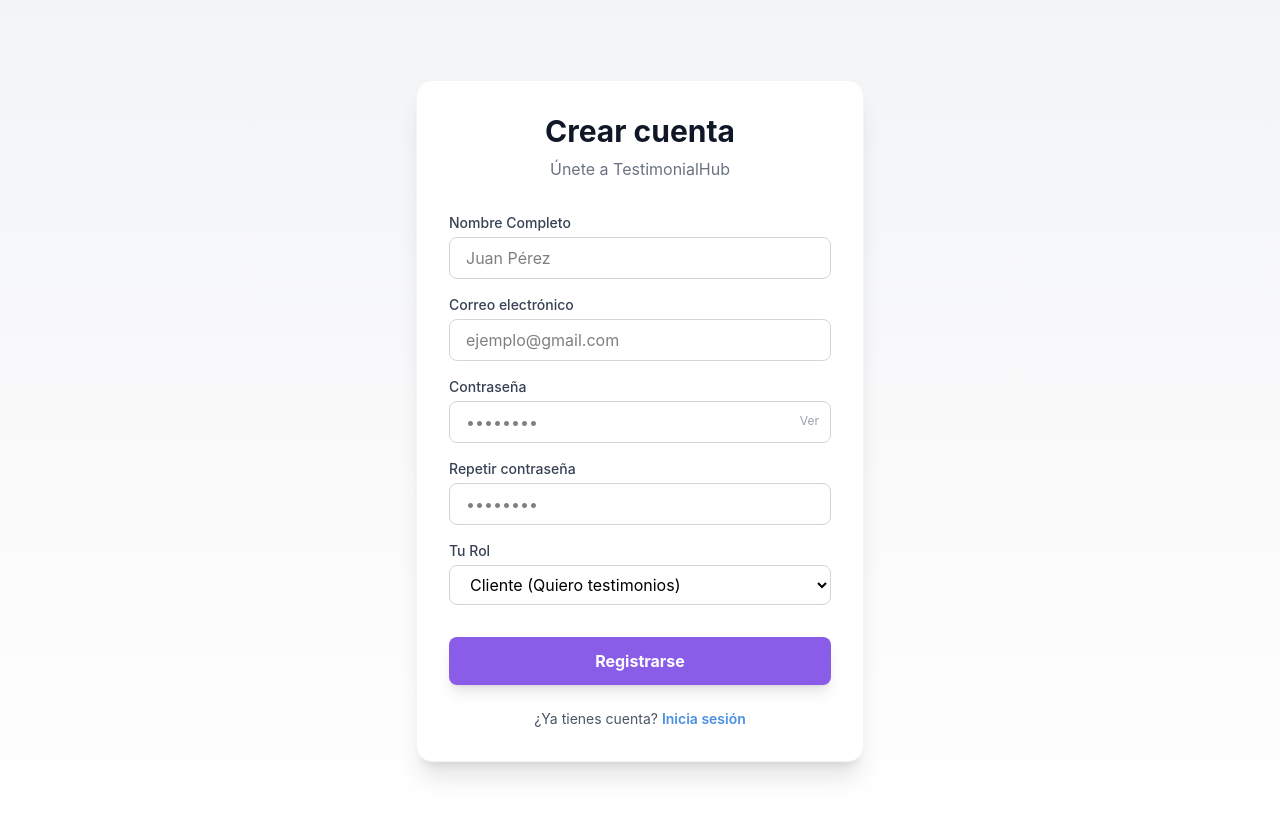
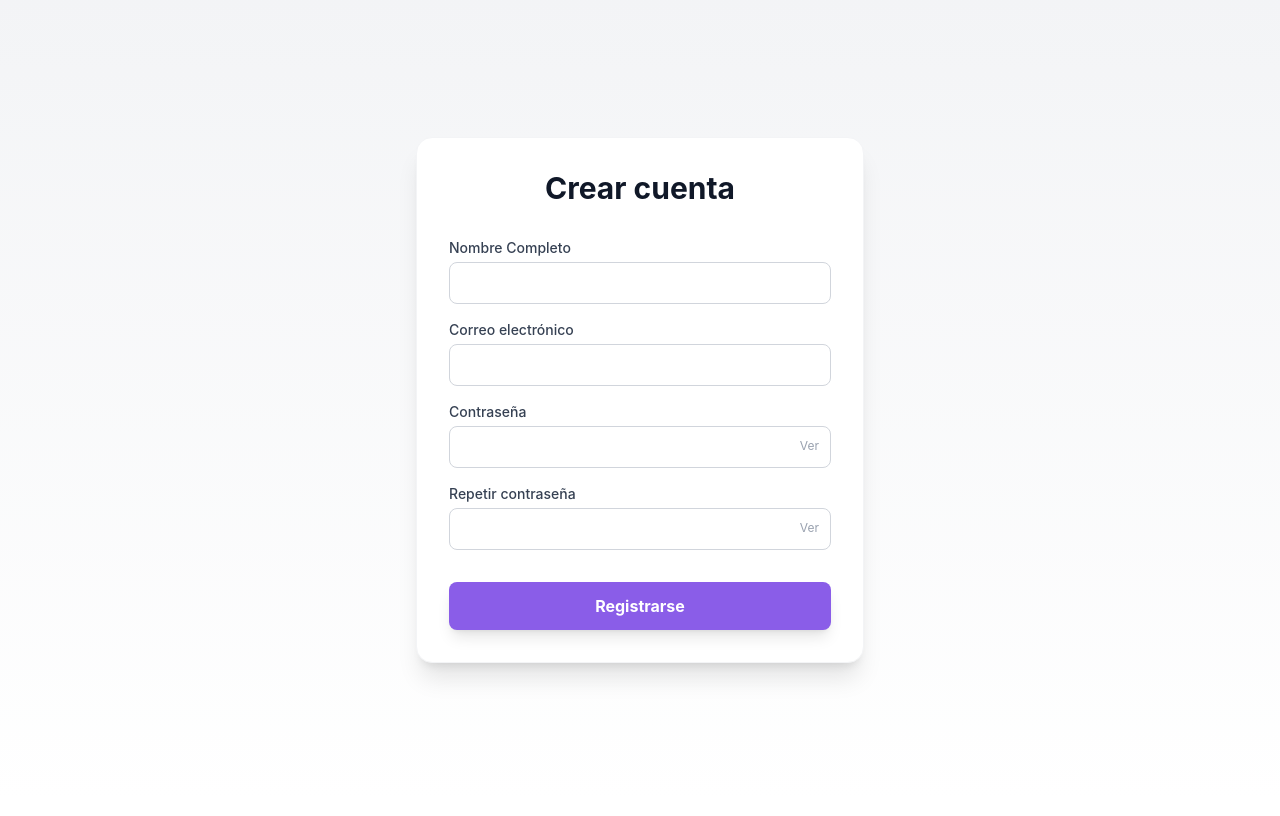
Before and after one commit to No-Country-simulation/S03-26-Equipo08-WebApp, a React (Vite) app in the folder frontend/: page /register in a window 1280 px wide. Shown: the top 816 px of the page. Built offline with nearby package versions, Linux system fonts and the light colour scheme.

Commit message:
feat: conexion de  registro con backend y modal de error

```diff
--- a/frontend/src/pages/AuthPage.jsx
+++ b/frontend/src/pages/AuthPage.jsx
@@ -1,64 +1,82 @@
 import React, { useState } from 'react';
-import { useNavigate } from 'react-router-dom';
+import { useNavigate, useLocation } from 'react-router-dom';
 
 const AuthPage = () => {
   const [formData, setFormData] = useState({ email: '', password: '' });
+  const [loginError, setLoginError] = useState(false); // Estado para el error de contraseña
   const navigate = useNavigate();
+  const location = useLocation();
+
+  const successMessage = location.state?.successMessage;
 
   const handleChange = (e) => {
     setFormData({ ...formData, [e.target.name]: e.target.value });
+    if (loginError) setLoginError(false); // Limpia el error al escribir de nuevo
   };
 
-  const handleSubmit = (e) => {
+  const handleSubmit = async (e) => {
     e.preventDefault();
-    console.log("Login intentado con:", formData);
-    navigate('/dashboard');
+    try {
+      const response = await fetch('http://localhost:8080/api/auth/login', {
+        method: 'POST',
+        headers: { 'Content-Type': 'application/json' },
+        body: JSON.stringify(formData),
+      });
+
+      if (response.ok) {
+        const data = await response.json();
+        if(data.token) localStorage.setItem('token', data.token);
+        navigate('/dashboard');
+      } else {
+        // Si el status es 401 o 403 (error de credenciales)
+        setLoginError(true);
+      }
+    } catch (error) {
+      console.error("Error de conexión");
+    }
   };
 
   return (
     <div className="min-h-screen flex items-center justify-center bg-gradient-to-b from-gray-100 to-white font-sans px-4">
       <div className="max-w-md w-full bg-white p-10 rounded-2xl shadow-xl border border-gray-100">
 
-        {/* LOGO SECCIÓN: Margen inferior reducido (mb-4) para subirlo */}
         <div className="flex flex-col items-center mb-4">
-          <img
-            src="/src/assets/logo.png" // Mantenemos tu ruta funcional
-            alt="TestimonialHub Logo"
-            className="w-64 h-auto object-contain"
-          />
+          <img src="/src/assets/logo.png" alt="Logo" className="w-64 h-auto object-contain" />
         </div>
+
+        {successMessage && (
+          <div className="mb-6 p-3 bg-green-100 border border-green-400 text-green-700 text-sm rounded-lg text-center font-semibold">
+            {successMessage}
+          </div>
+        )}
 
         <form onSubmit={handleSubmit} className="space-y-5">
           <input
-            name="email"
-            type="email"
-            placeholder="Correo electrónico (ejemplo@gmail.com)"
-            className="w-full px-4 py-3 border border-gray-300 rounded-lg focus:ring-2 focus:ring-[#4A90E2] outline-none transition-all"
+            name="email" type="email" placeholder="Correo electrónico" required
+            className="w-full px-4 py-3 border border-gray-300 rounded-lg focus:ring-2 focus:ring-[#4A90E2] outline-none"
             onChange={handleChange}
-            required
           />
-          <input
-            name="password"
-            type="password"
-            placeholder="Contraseña"
-            className="w-full px-4 py-3 border border-gray-300 rounded-lg focus:ring-2 focus:ring-[#8A5DE8] outline-none transition-all"
-            onChange={handleChange}
-            required
-          />
+          <div>
+            <input
+              name="password" type="password" placeholder="Contraseña" required
+              className={`w-full px-4 py-3 border ${loginError ? 'border-red-500' : 'border-gray-300'} rounded-lg focus:ring-2 focus:ring-[#8A5DE8] outline-none transition-all`}
+              onChange={handleChange}
+            />
+            {loginError && (
+              <p className="text-red-500 text-xs mt-2 font-semibold italic text-center">
+                Contraseña incorrecta. Por favor intente nuevamente.
+              </p>
+            )}
+          </div>
 
-          <button type="submit"
-            className="w-full py-3 bg-[#8A5DE8] hover:bg-[#7a4ddb] text-white font-bold rounded-lg shadow-lg transform transition-all active:scale-95">
+          <button type="submit" className="w-full py-3 bg-[#8A5DE8] hover:bg-[#7a4ddb] text-white font-bold rounded-lg shadow-lg transition-all active:scale-95">
             Ingresar
           </button>
         </form>
 
-        {/* Margen superior reducido (mt-6) */}
         <p className="text-center mt-6 text-sm text-gray-600">
           ¿No tienes cuenta?
-          <button
-            onClick={() => navigate('/register')}
-            className="text-[#4A90E2] font-semibold hover:underline ml-1"
-          >
+          <button onClick={() => navigate('/register')} className="text-[#4A90E2] font-semibold hover:underline ml-1">
             Regístrate aquí
           </button>
         </p>
--- a/frontend/src/pages/RegisterPage.jsx
+++ b/frontend/src/pages/RegisterPage.jsx
@@ -2,124 +2,127 @@ import React, { useState, useEffect } from 'react';
 import { useNavigate } from 'react-router-dom';
 
 const RegisterPage = () => {
-  const [formData, setFormData] = useState({
-    fullName: '', email: '', companyName: '', password: '', confirmPassword: '', role: 'client'
-  });
-
+  const [formData, setFormData] = useState({ name: '', email: '', password: '', confirmPassword: '' });
   const [passwordError, setPasswordError] = useState('');
   const [matchError, setMatchError] = useState('');
   const [showPassword, setShowPassword] = useState(false);
+  const [showConfirmPassword, setShowConfirmPassword] = useState(false); // Ver confirmación
+  const [isSubmitting, setIsSubmitting] = useState(false);
+  const [showEmailModal, setShowEmailModal] = useState(false); // Modal personalizado
+
   const navigate = useNavigate();
 
   const handleChange = (e) => {
     setFormData({ ...formData, [e.target.name]: e.target.value });
   };
 
-  // Validaciones en tiempo real
   useEffect(() => {
-    // 1. Validar longitud
-    if (formData.password.length > 0 && formData.password.length < 8) {
-      setPasswordError('Mínimo 8 caracteres');
-    } else {
-      setPasswordError('');
-    }
-
-    // 2. Validar coincidencia
-    if (formData.confirmPassword.length > 0 && formData.password !== formData.confirmPassword) {
-      setMatchError('Las contraseñas no coinciden');
-    } else {
-      setMatchError('');
-    }
+    if (formData.password.length > 0 && formData.password.length < 8) setPasswordError('Mínimo 8 caracteres');
+    else setPasswordError('');
+    if (formData.confirmPassword.length > 0 && formData.password !== formData.confirmPassword) setMatchError('Las contraseñas no coinciden');
+    else setMatchError('');
   }, [formData.password, formData.confirmPassword]);
 
-  const handleSubmit = (e) => {
+  const handleSubmit = async (e) => {
     e.preventDefault();
     if (!passwordError && !matchError) {
-      console.log("Registro exitoso", formData);
-      navigate('/dashboard');
+      setIsSubmitting(true);
+      try {
+        const dataToSend = { name: formData.name, email: formData.email, password: formData.password, role: 'client' };
+        const response = await fetch('http://localhost:8080/api/auth/register', {
+          method: 'POST',
+          headers: { 'Content-Type': 'application/json' },
+          body: JSON.stringify(dataToSend),
+        });
+
+        if (response.ok) {
+          navigate('/', { state: { successMessage: "¡Cuenta registrada con éxito!" } });
+        } else {
+          const data = await response.json();
+          // Si el backend dice que el usuario ya existe:
+          if (data.message && data.message.includes("registrado") || response.status === 409 || response.status === 400) {
+            setShowEmailModal(true);
+          } else {
+            alert("Error: " + data.message);
+          }
+        }
+      } catch (error) {
+        console.error("Error de conexión");
+      } finally {
+        setIsSubmitting(false);
+      }
     }
   };
 
   return (
-    <div className="min-h-screen flex items-center justify-center bg-gradient-to-b from-gray-100 to-white font-sans px-4 py-12">
+    <div className="min-h-screen flex items-center justify-center bg-gradient-to-b from-gray-100 to-white font-sans px-4 py-12 relative">
+
+      {/* MODAL PERSONALIZADO (Aparece en el medio) */}
+      {showEmailModal && (
+        <div className="fixed inset-0 z-50 flex items-center justify-center bg-white/30 backdrop-blur-sm transition-all">
+          <div className="bg-gradient-to-br from-gray-900 to-black w-80 p-6 rounded-xl shadow-2xl relative border border-gray-700">
+            {/* Cruz Roja arriba a la derecha */}
+            <button
+              onClick={() => setShowEmailModal(false)}
+              className="absolute top-2 right-3 text-red-500 hover:text-red-400 text-2xl font-bold transition-colors"
+            >
+              ×
+            </button>
+            <div className="text-center mt-2">
+              <p className="text-gray-300 text-lg font-medium">
+                Este mail ya pertenece a una cuenta.
+              </p>
+            </div>
+          </div>
+        </div>
+      )}
+
       <div className="max-w-md w-full bg-white p-8 rounded-2xl shadow-xl border border-gray-100 my-8">
-        <div className="text-center mb-8">
-          <h2 className="text-3xl font-bold text-gray-900 font-sans">Crear cuenta</h2>
-          <p className="text-gray-500 mt-2">Únete a TestimonialHub</p>
-        </div>
-
+        <h2 className="text-3xl font-bold text-center text-gray-900 mb-8">Crear cuenta</h2>
         <form onSubmit={handleSubmit} className="space-y-4">
           <div>
             <label className="block text-sm font-medium text-gray-700 mb-1">Nombre Completo</label>
-            <input name="fullName" type="text" required onChange={handleChange}
-              className="w-full px-4 py-2 border border-gray-300 rounded-lg focus:ring-2 focus:ring-[#8A5DE8] outline-none" placeholder="Juan Pérez" />
+            <input name="name" type="text" required onChange={handleChange} className="w-full px-4 py-2 border border-gray-300 rounded-lg outline-none" />
           </div>
 
           <div>
             <label className="block text-sm font-medium text-gray-700 mb-1">Correo electrónico</label>
-            <input name="email" type="email" required onChange={handleChange}
-              className="w-full px-4 py-2 border border-gray-300 rounded-lg focus:ring-2 focus:ring-[#4A90E2] outline-none" placeholder="ejemplo@gmail.com" />
+            <input name="email" type="email" required onChange={handleChange} className="w-full px-4 py-2 border border-gray-300 rounded-lg outline-none" />
           </div>
 
           <div className="relative">
             <label className="block text-sm font-medium text-gray-700 mb-1">Contraseña</label>
             <div className="relative">
               <input
-                name="password"
-                type={showPassword ? "text" : "password"}
-                required
-                onChange={handleChange}
-                className={`w-full px-4 py-2 border ${passwordError ? 'border-red-500' : 'border-gray-300'} rounded-lg focus:ring-2 focus:ring-[#8A5DE8] outline-none`}
-                placeholder="••••••••"
+                name="password" type={showPassword ? "text" : "password"}
+                required onChange={handleChange}
+                className={`w-full px-4 py-2 border ${passwordError ? 'border-red-500' : 'border-gray-300'} rounded-lg outline-none`}
               />
-              <button
-                type="button"
-                onClick={() => setShowPassword(!showPassword)}
-                className="absolute right-3 top-2 text-gray-400 hover:text-gray-600 text-xs mt-1"
-              >
+              <button type="button" onClick={() => setShowPassword(!showPassword)} className="absolute right-3 top-2 text-gray-400 text-xs mt-1">
                 {showPassword ? "Ocultar" : "Ver"}
               </button>
             </div>
-            {passwordError && <p className="text-red-500 text-[10px] mt-1 font-bold italic">{passwordError}</p>}
           </div>
 
-          <div>
+          <div className="relative">
             <label className="block text-sm font-medium text-gray-700 mb-1">Repetir contraseña</label>
-            <input
-              name="confirmPassword"
-              type="password"
-              required
-              onChange={handleChange}
-              className={`w-full px-4 py-2 border ${matchError ? 'border-red-500' : 'border-gray-300'} rounded-lg focus:ring-2 focus:ring-[#8A5DE8] outline-none`}
-              placeholder="••••••••"
-            />
-            {matchError && <p className="text-red-500 text-[10px] mt-1 font-bold italic">{matchError}</p>}
+            <div className="relative">
+              <input
+                name="confirmPassword" type={showConfirmPassword ? "text" : "password"}
+                required onChange={handleChange}
+                className={`w-full px-4 py-2 border ${matchError ? 'border-red-500' : 'border-gray-300'} rounded-lg outline-none`}
+              />
+              <button type="button" onClick={() => setShowConfirmPassword(!showConfirmPassword)} className="absolute right-3 top-2 text-gray-400 text-xs mt-1">
+                {showConfirmPassword ? "Ocultar" : "Ver"}
+              </button>
+            </div>
+            {matchError && <p className="text-red-500 text-[10px] font-bold italic mt-1">{matchError}</p>}
           </div>
 
-          {/* ¡CAMBIO: Selector de roles RECUPERADO! */}
-          <div>
-            <label className="block text-sm font-medium text-gray-700 mb-1">Tu Rol</label>
-            <select
-              name="role"
-              value={formData.role}
-              onChange={handleChange}
-              className="w-full px-4 py-2 border border-gray-300 rounded-lg bg-white outline-none focus:ring-2 focus:ring-[#8A5DE8] transition-all"
-            >
-              <option value="client">Cliente (Quiero testimonios)</option>
-              <option value="admin">Administrador (Control total)</option>
-            </select>
-          </div>
-
-          <button type="submit"
-            disabled={passwordError || matchError}
-            className={`w-full py-3 mt-4 text-white font-bold rounded-lg shadow-lg transition-all ${passwordError || matchError ? 'bg-gray-400 cursor-not-allowed' : 'bg-[#8A5DE8] hover:bg-[#7a4ddb]'}`}>
-            Registrarse
+          <button type="submit" disabled={isSubmitting} className={`w-full py-3 mt-4 text-white font-bold rounded-lg shadow-lg ${isSubmitting ? 'bg-gray-400' : 'bg-[#8A5DE8] hover:bg-[#7a4ddb]'}`}>
+            {isSubmitting ? "Registrando..." : "Registrarse"}
           </button>
         </form>
-
-        <p className="text-center mt-6 text-sm text-gray-600">
-          ¿Ya tienes cuenta? <button onClick={() => navigate('/')} className="text-[#4A90E2] font-semibold hover:underline">Inicia sesión</button>
-        </p>
       </div>
     </div>
   );
```
